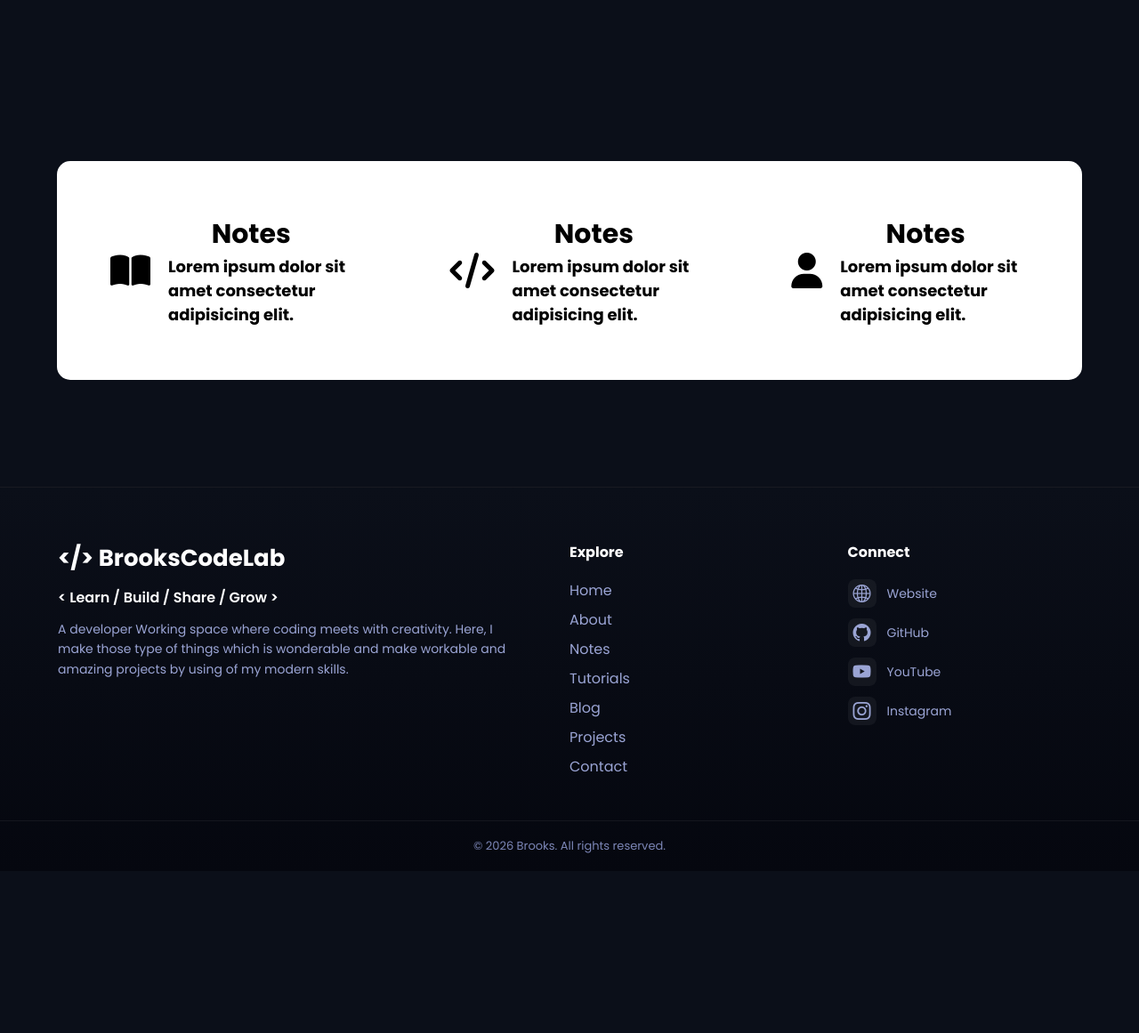
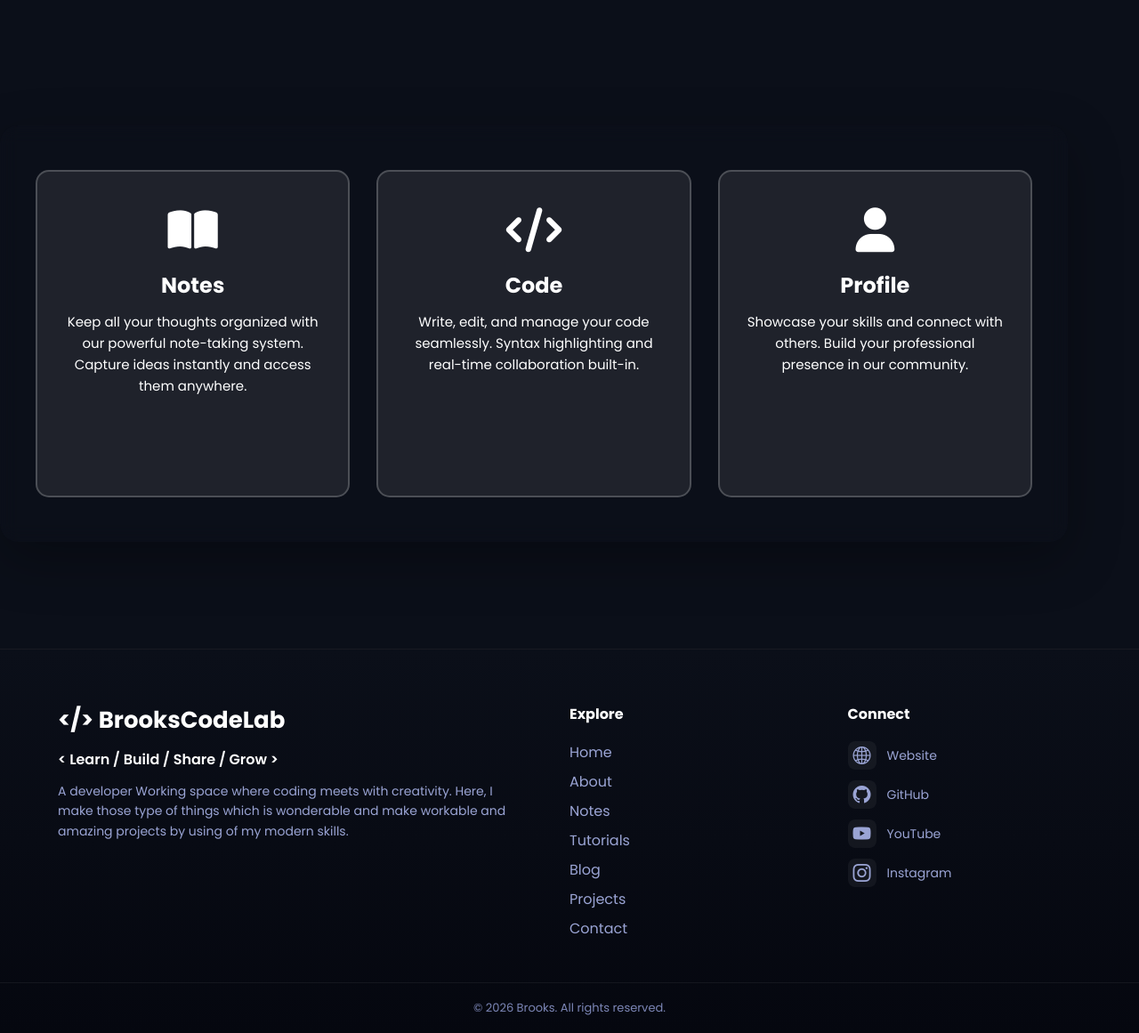
Before and after one commit to Brooks-coder1/Brooks-s-Website, a Flask app: page / in a window 1280 px wide. Shown: the part 659-1820 px from the top of the page at 89% size. Before the commit the page ends 1618 px from the top, so only its background shows below. Run offline with Flask 3, Linux system fonts and the light colour scheme.

Commit message:
Added new section in home page

```diff
--- a/templates/home.html
+++ b/templates/home.html
@@ -23,80 +23,218 @@
     </div>
     <div class="hero-img"></div>
 </section>
+<style>
+        .intro {
+            display: grid;
+            grid-template-columns: repeat(auto-fit, minmax(280px, 1fr));
+            gap: 30px;
+            padding: 50px 40px;
+            width: 100%;
+            max-width: 1200px;
+            background: rgba(255, 255, 255, 0);
+            border-radius: 20px;
+            box-shadow: 0 20px 60px rgba(0, 0, 0, 0.3);
+            backdrop-filter: blur(10px);
+        }
 
+        .card {
+            display: flex;
+            flex-direction: column;
+            align-items: center;
+            padding: 40px 30px;
+            background: linear-gradient(135deg, #ffffff15 0%, #ffffff15 100%);
+            border: 2px solid rgba(255, 255, 255, 0.2);
+            border-radius: 15px;
+            transition: all 0.3s cubic-bezier(0.4, 0, 0.2, 1);
+            cursor: pointer;
+            position: relative;
+            overflow: hidden;
+            text-decoration: none;
+            color: inherit;
+        }
 
+        .card::before {
+            content: '';
+            position: absolute;
+            top: 0;
+            left: -100%;
+            width: 100%;
+            height: 100%;
+            background: linear-gradient(90deg, transparent, rgba(255, 255, 255, 0.3), transparent);
+            transition: left 0.5s;
+            z-index: 1;
+        }
+
+        .card:hover::before {
+            left: 100%;
+        }
+
+        .card:hover {
+            transform: translateY(-8px);
+            border-color: #ffffff;
+            background: linear-gradient(135deg, #ffffff25 0%, #ffffff25 100%);
+            box-shadow: 0 15px 40px rgba(255, 255, 255, 0.4);
+        }
+
+        .card-icon {
+            font-size: 50px;
+            color: #ffffff;
+            margin-bottom: 20px;
+            transition: all 0.3s ease;
+            z-index: 2;
+        }
+
+        .card:hover .card-icon {
+            color: #ffffff;
+            transform: scale(1.1) rotate(5deg);
+        }
+
+        .card-content {
+            text-align: center;
+            z-index: 2;
+        }
+
+        .card-content h2 {
+            font-size: 24px;
+            font-weight: 700;
+            margin-bottom: 12px;
+            color: #ffffff;
+        }
+
+        .card-content p {
+            font-size: 15px;
+            line-height: 1.6;
+            color: #ffffff;
+            margin-bottom: 15px;
+        }
+
+        .card-link {
+            display: inline-block;
+            margin-top: 15px;
+            padding: 10px 20px;
+            background: linear-gradient(135deg, #ffffff, #ffffff);
+            color: rgb(0, 0, 0);
+            text-decoration: none;
+            border-radius: 8px;
+            font-weight: 600;
+            font-size: 14px;
+            transition: all 0.3s ease;
+            opacity: 0;
+            transform: translateY(10px);
+        }
+
+        .card:hover .card-link {
+            opacity: 1;
+            transform: translateY(0);
+        }
+
+        .card-link:hover {
+            transform: translateX(4px);
+            box-shadow: 0 8px 20px rgba(255, 255, 255, 0.4);
+        }
+
+        /* Responsive Design */
+        @media (max-width: 768px) {
+            .intro {
+                grid-template-columns: 1fr;
+                padding: 30px 20px;
+                gap: 20px;
+            }
+
+            .card {
+                padding: 30px 20px;
+            }
+
+            .card-icon {
+                font-size: 40px;
+            }
+
+            .card-content h2 {
+                font-size: 20px;
+            }
+
+            .card-content p {
+                font-size: 14px;
+            }
+        }
+
+        @media (max-width: 480px) {
+            .intro {
+                padding: 20px 15px;
+            }
+
+            .card {
+                padding: 25px 15px;
+            }
+
+            .card-icon {
+                font-size: 35px;
+                margin-bottom: 15px;
+            }
+        }
+
+        /* Accessibility */
+        .card:focus-visible {
+            outline: 3px solid #ffffff;
+            outline-offset: 2px;
+        }
+
+        /* Animation */
+        @keyframes fadeInUp {
+            from {
+                opacity: 0;
+                transform: translateY(30px);
+            }
+            to {
+                opacity: 1;
+                transform: translateY(0);
+            }
+        }
+
+        .card {
+            animation: fadeInUp 0.6s ease-out forwards;
+        }
+
+        .card:nth-child(2) {
+            animation-delay: 0.1s;
+        }
+
+        .card:nth-child(3) {
+            animation-delay: 0.2s;
+        }
+    </style>
+</head>
+<body>
     <div class="intro">
-    <div class="card"><i class="fa-solid fa-book-open" style="font-size: 40px;"></i>
+        <div class="card" tabindex="0">
+            <i class="fa-solid fa-book-open card-icon"></i>
             <div class="card-content">
-            <h1 style="font-size: 30px; text-align: center; margin-right: 20px;">Notes</h1>
-            <p style="font-size: large; text-align: left;">Lorem ipsum dolor sit amet consectetur adipisicing elit.</p>
-
+                <h2>Notes</h2>
+                <p>Keep all your thoughts organized with our powerful note-taking system. Capture ideas instantly and access them anywhere.</p>
+                <a href="#" class="card-link">Learn More →</a>
             </div>
         </div>
-    <div class="card"><i class="fa-solid fa-code" style="font-size: 40px;"></i>
+
+        <div class="card" tabindex="0">
+            <i class="fa-solid fa-code card-icon"></i>
             <div class="card-content">
-            <h1 style="font-size: 30px; text-align: center; margin-right: 20px;">Notes</h1>
-            <p style="font-size: large; text-align: left;">Lorem ipsum dolor sit amet consectetur adipisicing elit.</p>
-
-
+                <h2>Code</h2>
+                <p>Write, edit, and manage your code seamlessly. Syntax highlighting and real-time collaboration built-in.</p>
+                <a href="#" class="card-link">Learn More →</a>
             </div>
         </div>
-    <div class="card"><i class="fa-solid fa-user" style="font-size: 40px;"></i>
+
+        <div class="card" tabindex="0">
+            <i class="fa-solid fa-user card-icon"></i>
             <div class="card-content">
-            <h1 style="font-size: 30px; text-align: center; margin-right: 20px;">Notes</h1>
-            <p style="font-size: large; text-align: left;">Lorem ipsum dolor sit amet consectetur adipisicing elit.</p>
-
+                <h2>Profile</h2>
+                <p>Showcase your skills and connect with others. Build your professional presence in our community.</p>
+                <a href="#" class="card-link">Learn More →</a>
             </div>
         </div>
     </div>
-
-<style>
-    .intro {
-        display: flex;
-        justify-content: center;
-        align-items: center;
-        gap: 30px;
-        padding: 40px 20px;
-        min-height: 25vh;
-        width: 90%;
-        margin: 40px auto;
-        border-radius: 15px;
-        background: rgb(255, 255, 255);
-        text-align: center;
-        color: #000000;
-    }
-
-    .card {
-        padding: 20px 40px;
-        border-radius: 10px;
-        background: rgb(255, 255, 255);
-        transition: transform 0.3s, background 0.3s;
-        cursor: pointer;
-        font-weight: bold;
-        font-size: 18px;
-        display: flex;
-        align-items: center;
-        gap: 20px;
-    }
-
-    .card:hover {
-        transform: translateY(-5px);
-        background: rgb(255, 255, 255);
-    }
-
-    @media (max-width: 768px) {
-        .intro {
-            flex-direction: column;
-            gap: 20px;
-            padding: 30px 10px;
-        }
-
-        .card {
-            width: 80%;
-        }
-    }
-</style>
-
+</body>
+</html>
 
 <style>
     /* ================= HERO ================= */
```
Lines whose indentation alone changed are shown as unchanged.
